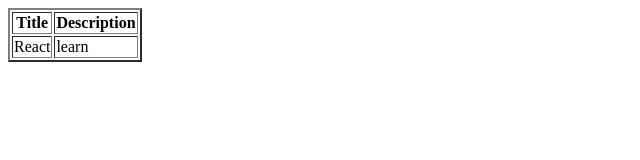
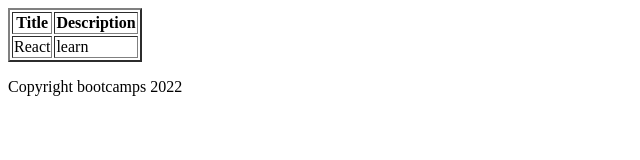
Before and after one commit to maxdebian/test3, a plain HTML site: page index.html in a window 1280 px wide. Shown: the whole page, without its empty margins (0-640 px from the left). Drawn offline with Linux system fonts and the light colour scheme.

Commit message:
agregar footer

```diff
--- a/index.html
+++ b/index.html
@@ -17,5 +17,8 @@
             <td>learn</td>
         </tr>
     </table>
+    <footer>
+        <p>Copyright bootcamps 2022</p>
+    </footer>
 </body>
 </html>
```
